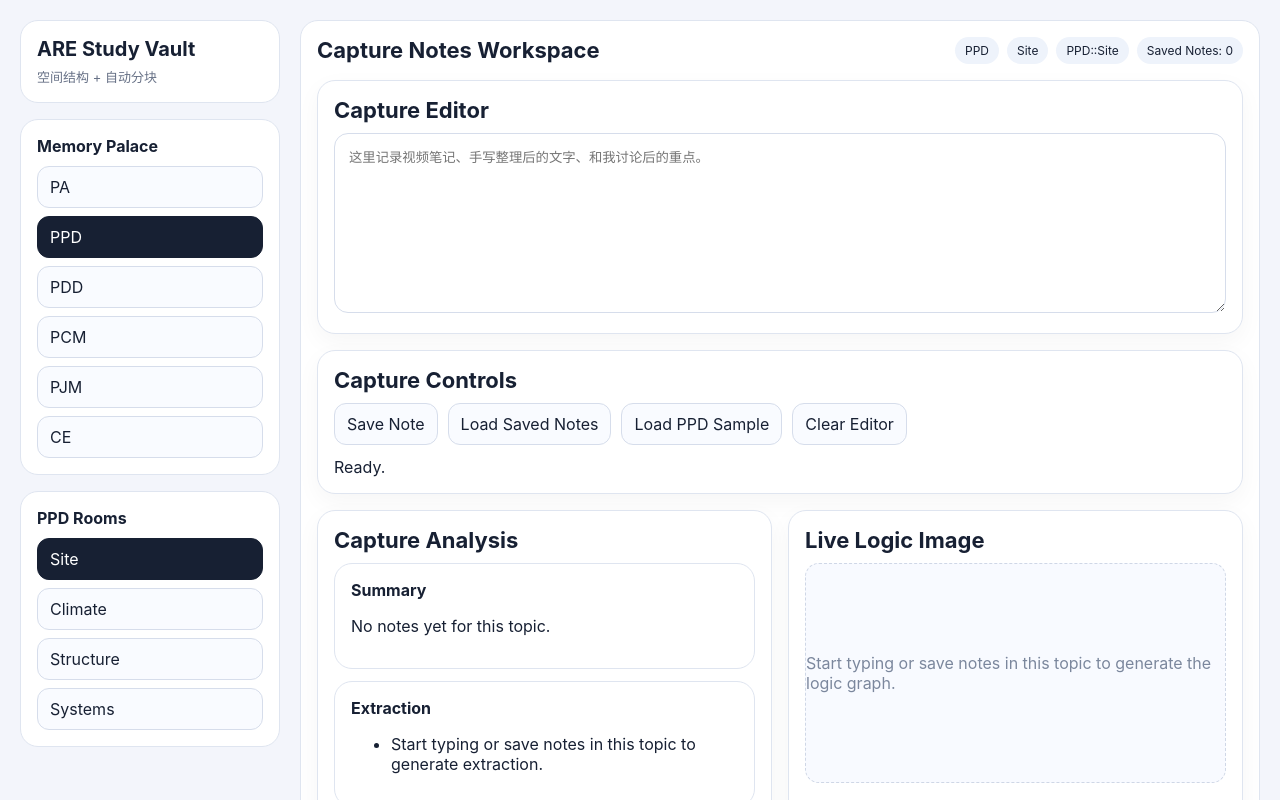
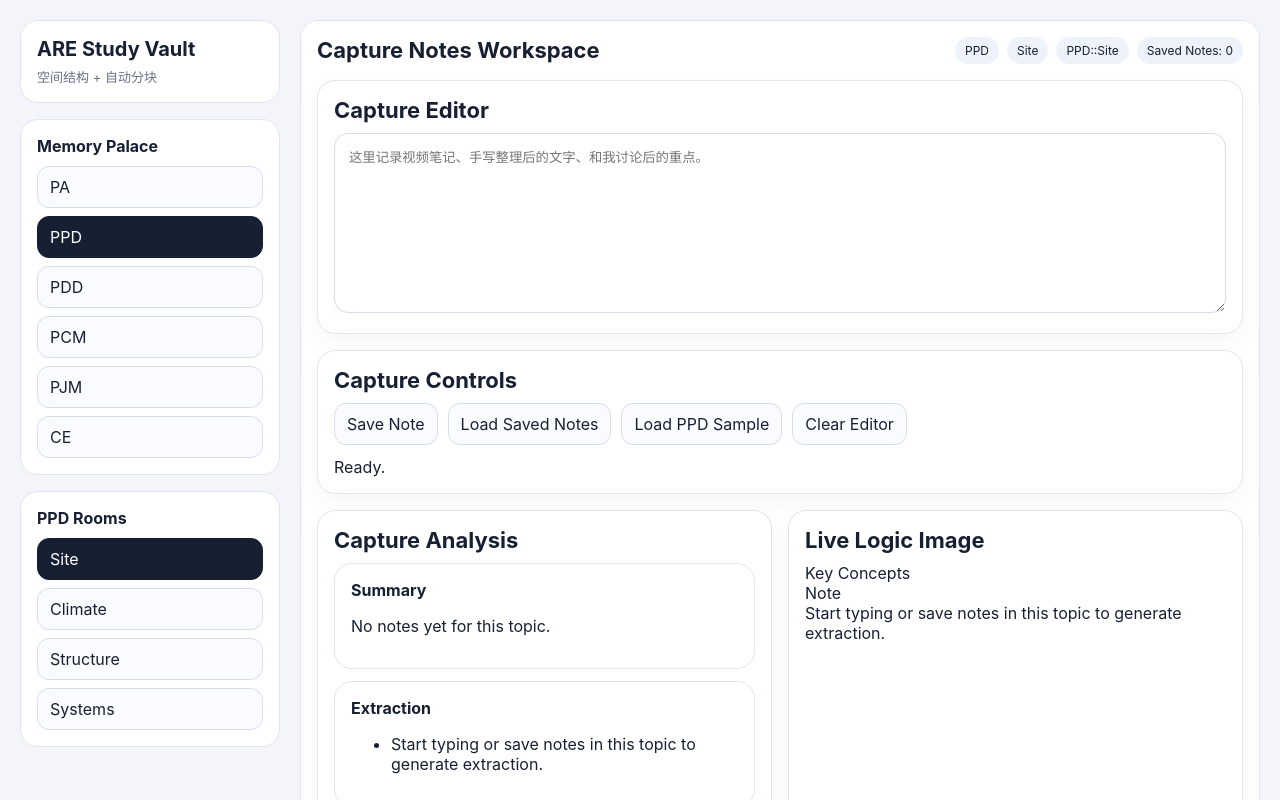
Before and after one commit to lishixin1995/ARE-study, a React (Vite) app: page / in a window 1280 px wide. Shown: the top 800 px of the page. Built offline with nearby package versions, Linux system fonts and the light colour scheme; the HTML template or start-up script is replaced by a standard one.

Commit message:
Update App.jsx

```diff
--- a/src/App.jsx
+++ b/src/App.jsx
@@ -55,6 +55,15 @@ function splitLines(text) {
     .filter(Boolean);
 }
 
+function capitalizeWords(text) {
+  return (text || "")
+    .split(" ")
+    .map((word) =>
+      word ? word.charAt(0).toUpperCase() + word.slice(1) : word
+    )
+    .join(" ");
+}
+
 function buildCaptureSummary(text) {
   const sentences = splitSentences(text);
   if (sentences.length >= 2) return `${sentences[0]} ${sentences[1]}`;
@@ -97,6 +106,14 @@ function buildCaptureBulletPoints(text) {
     points.push("Trombe wall is a passive thermal strategy and needs space.");
   }
 
+  if (lower.includes("envelope")) {
+    points.push("Envelope design must coordinate water, air, vapor, and thermal control.");
+  }
+
+  if (lower.includes("documentation")) {
+    points.push("Documentation should coordinate dimensions, assemblies, and specifications clearly.");
+  }
+
   if (points.length) return points;
 
   const extraction = buildCaptureExtraction(text);
@@ -136,6 +153,18 @@ function buildCaptureLogicLinks(text) {
     links.push("Trombe Wall → example of → Passive Strategy");
   }
 
+  if (lower.includes("envelope detailing")) {
+    links.push("Envelope Detailing → controls → Water / Air / Vapor / Thermal Transfer");
+  }
+
+  if (lower.includes("material selection")) {
+    links.push("Material Selection → affects → Durability / Constructability / Maintenance");
+  }
+
+  if (lower.includes("documentation")) {
+    links.push("Documentation → coordinates → Assemblies / Dimensions / Specifications");
+  }
+
   if (!links.length) {
     links.push("Start typing or save notes to generate logic links.");
   }
@@ -143,70 +172,135 @@ function buildCaptureLogicLinks(text) {
   return links;
 }
 
-function buildCaptureLogicGraph(text) {
-  const lower = (text || "").toLowerCase();
-  const nodes = [];
-  const edges = [];
-
-  const addNode = (id, label) => {
-    if (!nodes.find((node) => node.id === id)) {
-      nodes.push({ id, label });
-    }
-  };
-
-  const addEdge = (from, to, label) => {
-    if (!edges.find((edge) => edge.from === from && edge.to === to && edge.label === label)) {
-      edges.push({ from, to, label });
-    }
-  };
-
-  if (lower.includes("passive system")) {
-    addNode("passive", "Passive System");
+function node(label, relation = null, children = []) {
+  return { label, relation, children };
 }
 
-  if (lower.includes("sun")) {
-    addNode("sun", "Sun");
-    addNode("passive", "Passive System");
-    addEdge("passive", "sun", "depends on");
+function buildCaptureLogicForest(text) {
+  const lower = (text || "").toLowerCase();
+  const trees = [];
+
+  const systemsChildren = [];
+
+  if (lower.includes("active system") || lower.includes("mechanical equipment")) {
+    const activeChildren = [];
+
+    if (lower.includes("mechanical equipment")) {
+      activeChildren.push(node("Mechanical Equipment", "relies on"));
     }
 
-  if (lower.includes("air")) {
-    addNode("air", "Air");
-    addNode("passive", "Passive System");
-    addEdge("passive", "air", "depends on");
+    if (lower.includes("more energy") || lower.includes("energy")) {
+      activeChildren.push(node("Higher Energy Use", "effect"));
     }
 
-  if (lower.includes("wind")) {
-    addNode("wind", "Wind");
-    addNode("passive", "Passive System");
-    addEdge("passive", "wind", "depends on");
+    systemsChildren.push(node("Active System", "category", activeChildren));
   }
 
-  if (lower.includes("active system") || lower.includes("mechanical equipment")) {
-    addNode("active", "Active System");
-    addNode("mechanical", "Mechanical Equipment");
-    addEdge("active", "mechanical", "relies on");
+  if (
+    lower.includes("passive system") ||
+    lower.includes("sun") ||
+    lower.includes("air") ||
+    lower.includes("wind")
+  ) {
+    const passiveChildren = [];
+
+    if (lower.includes("sun")) passiveChildren.push(node("Sun", "depends on"));
+    if (lower.includes("air")) passiveChildren.push(node("Air", "depends on"));
+    if (lower.includes("wind")) passiveChildren.push(node("Wind", "depends on"));
+
+    systemsChildren.push(node("Passive System", "category", passiveChildren));
   }
 
-  if (lower.includes("cold climate") || lower.includes("heat loss")) {
-    addNode("cold", "Cold Climate");
-    addNode("heatloss", "Reduce Heat Loss");
-    addEdge("cold", "heatloss", "goal");
+  if (systemsChildren.length) {
+    trees.push(node("Building Systems", null, systemsChildren));
   }
 
-  if (lower.includes("hot climate") || lower.includes("heat gain")) {
-    addNode("hot", "Hot Climate");
-    addNode("heatgain", "Control Heat Gain");
-    addEdge("hot", "heatgain", "goal");
+  const climateChildren = [];
+
+  if (lower.includes("cold climate") || lower.includes("heat loss") || lower.includes("solar heat")) {
+    const coldChildren = [];
+    if (lower.includes("heat loss")) coldChildren.push(node("Reduce Heat Loss", "goal"));
+    if (lower.includes("solar heat")) coldChildren.push(node("Gain Solar Heat", "goal"));
+    climateChildren.push(node("Cold Climate", "category", coldChildren));
   }
 
-  if (lower.includes("trombe wall")) {
-    addNode("trombe", "Trombe Wall");
-    addNode("passiveStrategy", "Passive Strategy");
-    addEdge("trombe", "passiveStrategy", "example of");
+  if (lower.includes("hot climate") || lower.includes("heat gain") || lower.includes("ventilation")) {
+    const hotChildren = [];
+    if (lower.includes("heat gain")) hotChildren.push(node("Control Heat Gain", "goal"));
+    if (lower.includes("ventilation")) hotChildren.push(node("Natural Ventilation", "strategy"));
+    climateChildren.push(node("Hot Climate", "category", hotChildren));
   }
 
-  return { nodes, edges };
+  if (climateChildren.length) {
+    trees.push(node("Climate Strategy", null, climateChildren));
+  }
+
+  const exampleChildren = [];
+
+  if (lower.includes("trombe wall")) {
+    const trombeChildren = [];
+    if (lower.includes("stabilize temperature")) {
+      trombeChildren.push(node("Stabilize Temperature", "effect"));
+    }
+    if (lower.includes("more space") || lower.includes("takes more space")) {
+      trombeChildren.push(node("Takes More Space", "tradeoff"));
+    }
+    exampleChildren.push(node("Trombe Wall", "example", trombeChildren));
+  }
+
+  if (exampleChildren.length) {
+    trees.push(node("Examples / Tradeoffs", null, exampleChildren));
+  }
+
+  const envelopeChildren = [];
+
+  if (lower.includes("envelope detailing")) {
+    const detailChildren = [];
+    if (lower.includes("water")) detailChildren.push(node("Water", "controls"));
+    if (lower.includes("air")) detailChildren.push(node("Air", "controls"));
+    if (lower.includes("vapor")) detailChildren.push(node("Vapor", "controls"));
+    if (lower.includes("thermal transfer")) {
+      detailChildren.push(node("Thermal Transfer", "controls"));
+    }
+    envelopeChildren.push(node("Envelope Detailing", "category", detailChildren));
+  }
+
+  if (lower.includes("material selection")) {
+    const materialChildren = [];
+    if (lower.includes("durability")) materialChildren.push(node("Durability", "affects"));
+    if (lower.includes("constructability")) {
+      materialChildren.push(node("Constructability", "affects"));
+    }
+    if (lower.includes("maintenance")) materialChildren.push(node("Maintenance", "affects"));
+    envelopeChildren.push(node("Material Selection", "category", materialChildren));
+  }
+
+  if (lower.includes("documentation")) {
+    const documentationChildren = [];
+    if (lower.includes("assemblies")) documentationChildren.push(node("Assemblies", "coordinates"));
+    if (lower.includes("dimensions")) documentationChildren.push(node("Dimensions", "coordinates"));
+    if (lower.includes("specifications")) {
+      documentationChildren.push(node("Specifications", "coordinates"));
+    }
+    envelopeChildren.push(node("Documentation", "category", documentationChildren));
+  }
+
+  if (envelopeChildren.length) {
+    trees.push(node("Envelope / Documentation", null, envelopeChildren));
+  }
+
+  if (!trees.length) {
+    const fallbackLines = buildCaptureExtraction(text).slice(0, 3);
+    trees.push(
+      node(
+        "Key Concepts",
+        null,
+        fallbackLines.map((line) => node(line, "note"))
+      )
+    );
+  }
+
+  return trees;
 }
 
 function parseCorrectAnswer(text) {
@@ -224,6 +318,21 @@ function parseCorrectAnswer(text) {
   }
 
   return raw;
+}
+
+function buildWrongQuestionQuestionText(text) {
+  const lines = splitLines(text).filter(
+    (line) =>
+      !/^correct answer[:\-]/i.test(line) &&
+      !/^summary[:\-]/i.test(line) &&
+      !/^trap point[:\-]/i.test(line) &&
+      !/^memory hook[:\-]/i.test(line) &&
+      !/^reference[:\-]/i.test(line)
+  );
+
+  if (!lines.length) return "No question text yet.";
+
+  return lines.slice(0, 6).join(" ");
 }
 
 function buildWrongQuestionSummary(text) {
@@ -311,6 +420,7 @@ function buildWrongQuestionMemoryHook(text) {
 
 function buildWrongQuestionAnalysis(text) {
   return {
+    questionText: buildWrongQuestionQuestionText(text),
     summary: buildWrongQuestionSummary(text),
     correctAnswer: buildWrongQuestionCorrectAnswer(text),
     answerExtraction: buildWrongQuestionAnswerExtraction(text),
@@ -346,6 +456,32 @@ function formatSavedAt(dateString) {
   return `${d.getFullYear()}/${d.getMonth() + 1}/${d.getDate()} ${d.toLocaleTimeString()}`;
 }
 
+function LogicTreeNode({ tree, depth = 0 }) {
+  return (
+    <div className={`logic-tree-level depth-${depth}`}>
+      <div className="logic-tree-row">
+        {tree.relation ? (
+          <span className={`logic-relation-pill relation-${tree.relation.replace(/\s+/g, "-")}`}>
+            {capitalizeWords(tree.relation)}
+          </span>
+        ) : null}
+
+        <div className={`logic-node-card ${depth === 0 ? "root" : ""}`}>
+          {tree.label}
+        </div>
+      </div>
+
+      {tree.children?.length ? (
+        <div className="logic-children">
+          {tree.children.map((child, index) => (
+            <LogicTreeNode key={`${child.label}-${index}`} tree={child} depth={depth + 1} />
+          ))}
+        </div>
+      ) : null}
+    </div>
+  );
+}
+
 export default function App() {
   const [selectedDivision, setSelectedDivision] = useState("PPD");
   const [selectedRoom, setSelectedRoom] = useState("Site");
@@ -364,6 +500,8 @@ export default function App() {
   const [wrongQuestionFlashcards, setWrongQuestionFlashcards] = useState(() =>
     readWrongQuestionFlashcards()
   );
+  const [flashcardIndex, setFlashcardIndex] = useState(0);
+  const [expandedImage, setExpandedImage] = useState("");
 
   const currentTopicKey = useMemo(() => {
     return `${selectedDivision}::${selectedRoom}`;
@@ -393,6 +531,12 @@ export default function App() {
       JSON.stringify(wrongQuestionFlashcards)
     );
   }, [wrongQuestionFlashcards]);
+
+  useEffect(() => {
+    if (flashcardIndex > wrongQuestionFlashcards.length - 1) {
+      setFlashcardIndex(Math.max(0, wrongQuestionFlashcards.length - 1));
+    }
+  }, [wrongQuestionFlashcards, flashcardIndex]);
 
   const savedTopicText = useMemo(() => {
     return savedNotesForTopic.map((item) => item.text).join("\n\n");
@@ -424,13 +568,15 @@ export default function App() {
     return buildCaptureLogicLinks(effectiveCaptureText);
   }, [effectiveCaptureText]);
 
-  const captureLogicGraph = useMemo(() => {
-    return buildCaptureLogicGraph(effectiveCaptureText);
+  const captureLogicForest = useMemo(() => {
+    return buildCaptureLogicForest(effectiveCaptureText);
   }, [effectiveCaptureText]);
 
   const wrongQuestionAnalysis = useMemo(() => {
     return buildWrongQuestionAnalysis(wrongQuestionDraftText);
   }, [wrongQuestionDraftText]);
+
+  const currentFlashcard = wrongQuestionFlashcards[flashcardIndex] || null;
 
   const handleSaveNote = () => {
     const trimmed = captureDraft.trim();
@@ -546,6 +692,7 @@ export default function App() {
       imagePreview: wrongQuestionImagePreview,
       ocrText: wrongQuestionOcrText,
       editedText: trimmed,
+      questionText: wrongQuestionAnalysis.questionText,
       summary: wrongQuestionAnalysis.summary,
       correctAnswer: wrongQuestionAnalysis.correctAnswer,
       answerExtraction: wrongQuestionAnalysis.answerExtraction,
@@ -555,12 +702,14 @@ export default function App() {
     };
 
     setWrongQuestionFlashcards((prev) => [newCard, ...prev]);
+    setFlashcardIndex(0);
     setWrongQuestionStatus("Wrong question saved as flashcard.");
   };
 
   const handleLoadSavedFlashcards = () => {
     const loaded = readWrongQuestionFlashcards();
     setWrongQuestionFlashcards(loaded);
+    setFlashcardIndex(0);
     setWrongQuestionStatus(`Loaded ${loaded.length} saved flashcards.`);
   };
 
@@ -570,6 +719,16 @@ export default function App() {
     setWrongQuestionOcrText("");
     setWrongQuestionDraftText("");
     setWrongQuestionStatus("Wrong question workspace cleared.");
+  };
+
+  const handlePrevFlashcard = () => {
+    setFlashcardIndex((prev) => Math.max(0, prev - 1));
+  };
+
+  const handleNextFlashcard = () => {
+    setFlashcardIndex((prev) =>
+      Math.min(wrongQuestionFlashcards.length - 1, prev + 1)
+    );
   };
 
   return (
@@ -653,12 +812,12 @@ export default function App() {
             <div className="panel capture-analysis-panel">
               <div className="panel-title">Capture Analysis</div>
 
-              <div className="subcard">
+              <div className="subcard compact-subcard">
                 <div className="subcard-title">Summary</div>
                 <p>{captureSummary}</p>
               </div>
 
-              <div className="subcard">
+              <div className="subcard compact-subcard">
                 <div className="subcard-title">Extraction</div>
                 <ul>
                   {captureExtraction.map((item, index) => (
@@ -667,7 +826,7 @@ export default function App() {
                 </ul>
               </div>
 
-              <div className="subcard">
+              <div className="subcard compact-subcard">
                 <div className="subcard-title">Bullet Points</div>
                 <ul>
                   {captureBulletPoints.map((item, index) => (
@@ -676,7 +835,7 @@ export default function App() {
                 </ul>
               </div>
 
-              <div className="subcard">
+              <div className="subcard compact-subcard">
                 <div className="subcard-title">Logic Links</div>
                 <ul>
                   {captureLogicLinks.map((item, index) => (
@@ -689,33 +848,17 @@ export default function App() {
             <div className="panel live-logic-graph-panel">
               <div className="panel-title">Live Logic Image</div>
 
-              {captureLogicGraph.nodes.length === 0 ? (
+              {captureLogicForest.length === 0 ? (
                 <div className="logic-graph-placeholder">
                   Start typing or save notes in this topic to generate the logic graph.
                 </div>
               ) : (
-                <div>
-                  <div className="subcard">
-                    <div className="subcard-title">Nodes</div>
-                    <div className="button-row">
-                      {captureLogicGraph.nodes.map((node) => (
-                        <button key={node.id} type="button">
-                          {node.label}
-                        </button>
+                <div className="logic-forest">
+                  {captureLogicForest.map((tree, index) => (
+                    <div key={`${tree.label}-${index}`} className="logic-tree-card">
+                      <LogicTreeNode tree={tree} />
+                    </div>
                   ))}
-                    </div>
-                  </div>
-
-                  <div className="subcard">
-                    <div className="subcard-title">Edges</div>
-                    <ul>
-                      {captureLogicGraph.edges.map((edge, index) => (
-                        <li key={`${edge.from}-${edge.to}-${index}`}>
-                          {edge.from} → {edge.label} → {edge.to}
-                        </li>
-                      ))}
-                    </ul>
-                  </div>
                 </div>
               )}
             </div>
@@ -737,7 +880,7 @@ export default function App() {
             <div className="panel wrong-question-input-panel">
               <div className="panel-title">Wrong Question Input</div>
 
-              <div className="subcard">
+              <div className="subcard compact-subcard">
                 <div className="subcard-title">Image Upload</div>
                 {wrongQuestionImagePreview ? (
                   <img
@@ -749,8 +892,8 @@ export default function App() {
                   <div className="image-placeholder">Image Preview</div>
                 )}
 
-                <div className="button-row" style={{ marginTop: 12 }}>
-                  <label className="upload-label">
+                <div className="button-row wrongq-button-row" style={{ marginTop: 12 }}>
+                  <label className="nav-pill upload-nav-pill">
                     Upload Image
                     <input
                       type="file"
@@ -760,16 +903,21 @@ export default function App() {
                     />
                   </label>
 
-                  <button onClick={handleRunOcr} disabled={isRunningOcr}>
+                  <button
+                    className="nav-pill nav-action-pill"
+                    onClick={handleRunOcr}
+                    disabled={isRunningOcr}
+                    type="button"
+                  >
                     {isRunningOcr ? "Running OCR..." : "Run OCR"}
                   </button>
                 </div>
               </div>
 
-              <div className="subcard">
+              <div className="subcard compact-subcard">
                 <div className="subcard-title">Wrong Question Text</div>
                 <textarea
-                  className="panel-textarea"
+                  className="panel-textarea wrong-question-textarea"
                   value={wrongQuestionDraftText}
                   onChange={(e) => setWrongQuestionDraftText(e.target.value)}
                   placeholder="这里输入错题内容，或者让 OCR 结果填进来。"
@@ -780,12 +928,13 @@ export default function App() {
             <div className="panel wrong-question-analysis-panel">
               <div className="panel-title">Wrong Question Analysis</div>
 
-              <div className="subcard">
+              <div className="analysis-mini-grid">
+                <div className="subcard compact-subcard">
                   <div className="subcard-title">Summary</div>
                   <p>{wrongQuestionAnalysis.summary}</p>
                 </div>
 
-              <div className="subcard">
+                <div className="subcard compact-subcard">
                   <div className="subcard-title">Correct Answer</div>
                   {Array.isArray(wrongQuestionAnalysis.correctAnswer) ? (
                     <p>{wrongQuestionAnalysis.correctAnswer.join(" / ")}</p>
@@ -794,7 +943,7 @@ export default function App() {
                   )}
                 </div>
 
-              <div className="subcard">
+                <div className="subcard compact-subcard analysis-span-2">
                   <div className="subcard-title">Answer Extraction</div>
                   <ul>
                     {wrongQuestionAnalysis.answerExtraction.map((item, index) => (
@@ -803,7 +952,7 @@ export default function App() {
                   </ul>
                 </div>
 
-              <div className="subcard">
+                <div className="subcard compact-subcard">
                   <div className="subcard-title">Trap Point</div>
                   <ul>
                     {wrongQuestionAnalysis.trapPoint.map((item, index) => (
@@ -812,9 +961,10 @@ export default function App() {
                   </ul>
                 </div>
 
-              <div className="subcard">
+                <div className="subcard compact-subcard">
                   <div className="subcard-title">Memory Hook</div>
                   <p>{wrongQuestionAnalysis.memoryHook}</p>
+                </div>
               </div>
             </div>
           </div>
@@ -837,59 +987,108 @@ export default function App() {
                 No saved flashcards yet.
               </div>
             ) : (
-              <div className="flashcard-list">
-                {wrongQuestionFlashcards.map((card) => (
-                  <div key={card.id} className="subcard">
-                    <div className="subcard-title">
-                      {card.topicKey} · {formatSavedAt(card.savedAt)}
+              <div className="flashcard-carousel">
+                <div className="flashcard-carousel-header">
+                  <button
+                    onClick={handlePrevFlashcard}
+                    disabled={flashcardIndex === 0}
+                  >
+                    ← Previous
+                  </button>
+
+                  <div className="flashcard-counter">
+                    {flashcardIndex + 1} / {wrongQuestionFlashcards.length}
                   </div>
 
-                    {card.imagePreview ? (
+                  <button
+                    onClick={handleNextFlashcard}
+                    disabled={flashcardIndex === wrongQuestionFlashcards.length - 1}
+                  >
+                    Next →
+                  </button>
+                </div>
+
+                {currentFlashcard ? (
+                  <div className="flashcard-slide">
+                    <div className="flashcard-slide-top">
+                      <div className="flashcard-meta">
+                        {currentFlashcard.topicKey} · {formatSavedAt(currentFlashcard.savedAt)}
+                      </div>
+
+                      {currentFlashcard.imagePreview ? (
+                        <div className="flashcard-thumb-wrap">
                           <img
-                        src={card.imagePreview}
-                        alt="Saved wrong question"
-                        className="image-preview"
-                        style={{ marginBottom: 12 }}
+                            src={currentFlashcard.imagePreview}
+                            alt="Wrong question thumbnail"
+                            className="flashcard-thumb"
+                            onClick={() => setExpandedImage(currentFlashcard.imagePreview)}
                           />
+                          <button
+                            className="tiny-link-btn"
+                            onClick={() => setExpandedImage(currentFlashcard.imagePreview)}
+                          >
+                            View Image
+                          </button>
+                        </div>
                       ) : null}
+                    </div>
 
-                    <p><strong>Summary:</strong> {card.summary}</p>
+                    <div className="flashcard-question">
+                      <div className="subcard-title">Question</div>
+                      <p>{currentFlashcard.questionText}</p>
+                    </div>
 
-                    <p style={{ marginTop: 8 }}>
-                      <strong>Correct Answer:</strong>{" "}
-                      {Array.isArray(card.correctAnswer)
-                        ? card.correctAnswer.join(" / ")
-                        : card.correctAnswer}
-                    </p>
+                    <div className="flashcard-detail-grid">
+                      <div className="subcard compact-subcard">
+                        <div className="subcard-title">Correct Answer</div>
+                        {Array.isArray(currentFlashcard.correctAnswer) ? (
+                          <p>{currentFlashcard.correctAnswer.join(" / ")}</p>
+                        ) : (
+                          <p>{currentFlashcard.correctAnswer}</p>
+                        )}
+                      </div>
 
-                    <div style={{ marginTop: 8 }}>
-                      <strong>Answer Extraction:</strong>
+                      <div className="subcard compact-subcard">
+                        <div className="subcard-title">Memory Hook</div>
+                        <p>{currentFlashcard.memoryHook}</p>
+                      </div>
+
+                      <div className="subcard compact-subcard analysis-span-2">
+                        <div className="subcard-title">Answer Extraction</div>
                         <ul>
-                        {card.answerExtraction.map((item, index) => (
+                          {currentFlashcard.answerExtraction.map((item, index) => (
                             <li key={index}>{item}</li>
                           ))}
                         </ul>
                       </div>
 
-                    <div style={{ marginTop: 8 }}>
-                      <strong>Trap Point:</strong>
+                      <div className="subcard compact-subcard analysis-span-2">
+                        <div className="subcard-title">Trap Point</div>
                         <ul>
-                        {card.trapPoint.map((item, index) => (
+                          {currentFlashcard.trapPoint.map((item, index) => (
                             <li key={index}>{item}</li>
                           ))}
                         </ul>
                       </div>
-
-                    <p style={{ marginTop: 8 }}>
-                      <strong>Memory Hook:</strong> {card.memoryHook}
-                    </p>
                     </div>
-                ))}
+                  </div>
+                ) : null}
               </div>
             )}
           </div>
         </section>
       </main>
+
+      {expandedImage ? (
+        <div className="image-modal-backdrop" onClick={() => setExpandedImage("")}>
+          <div className="image-modal-content" onClick={(e) => e.stopPropagation()}>
+            <button className="image-modal-close" onClick={() => setExpandedImage("")}>
+              ×
+            </button>
+            <img src={expandedImage} alt="Expanded wrong question" className="image-modal-img" />
+          </div>
+        </div>
+      ) : null}
     </div>
   );
 }
```
Lines whose indentation alone changed are shown as unchanged.
